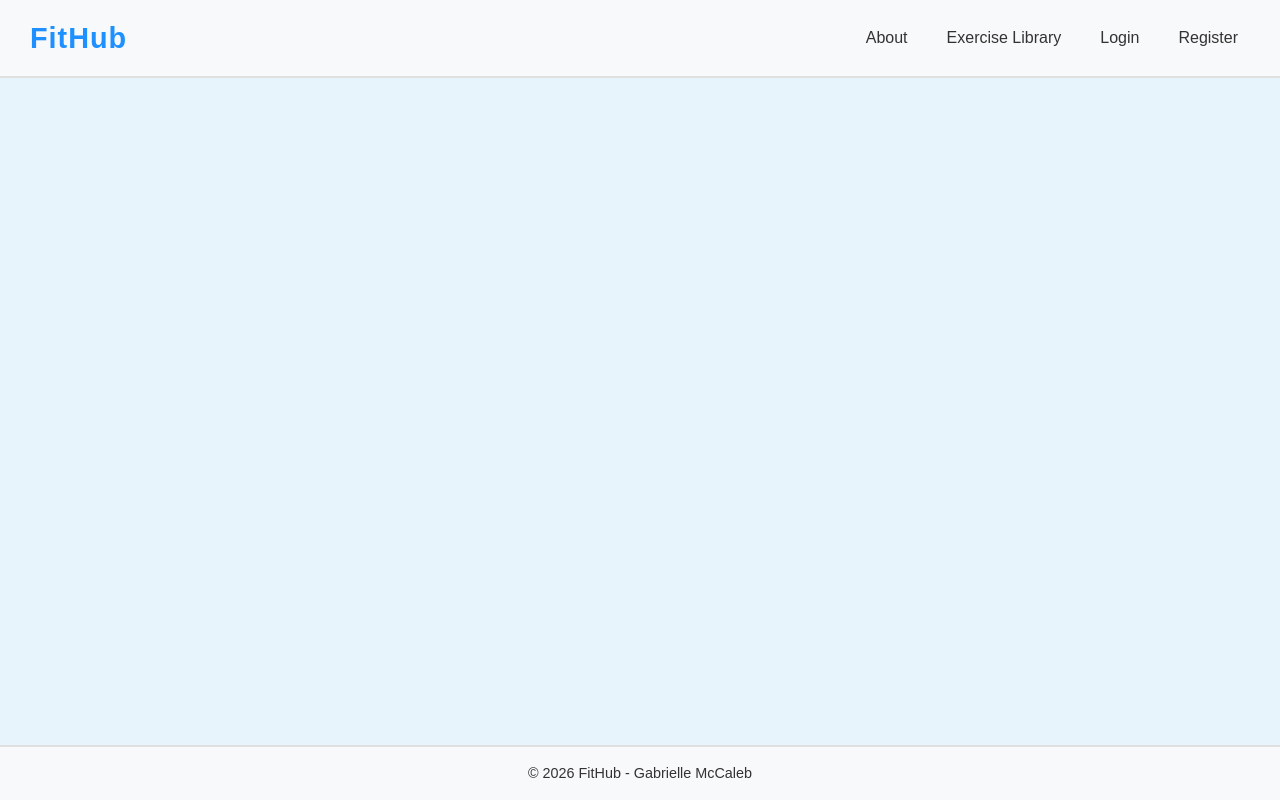
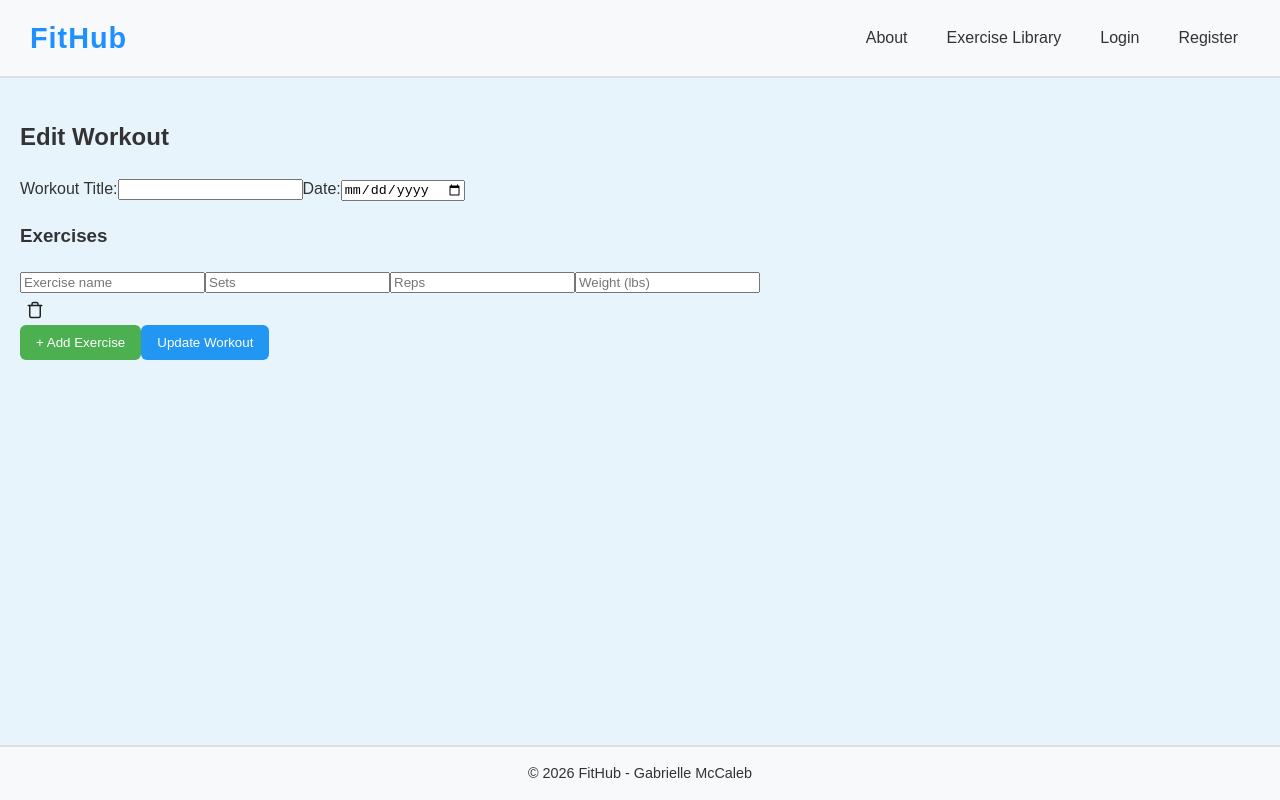
Before and after one commit to gmccaleb/unit-2-project-FItHub, a React (Vite) app in the folder fithub-frontend/: page /1/edit-workout/1 in a window 1280 px wide. Built offline with nearby package versions, Linux system fonts and the light colour scheme.

Commit message:
completed edit workout functionality

```diff
--- a/fithub-frontend/src/App.jsx
+++ b/fithub-frontend/src/App.jsx
@@ -12,6 +12,7 @@ import WorkoutHistory from "./components/Pages/WorkOutHistory";
 import Register from "./components/Pages/Register";
 import Login from "./components/Pages/Login";
 import { useAuth } from "./components/context/AuthContext";
+import EditWorkout from "./components/Pages/EditWorkout";
 
 function App() {
   const { user } = useAuth();
@@ -51,6 +52,14 @@ function App() {
             path="/:username/workout-submitted"
             element={<WorkoutSubmitted />}
           />
+          {/* <Route
+            path="/:username/workout-history/:workoutId/edit"
+            element={<EditWorkout />}
+          /> */}
+          <Route
+  path="/:username/edit-workout/:workoutId"
+  element={<EditWorkout />}
+/>
         </Routes>
       </div>
 
--- a/fithub-frontend/src/components/Pages/EditWorkout.jsx
+++ b/fithub-frontend/src/components/Pages/EditWorkout.jsx
@@ -1,9 +1,211 @@
-import React from 'react'
+import { useState, useEffect } from "react";
+import { useParams, useNavigate } from "react-router";
+import { useAuth } from "../context/AuthContext";
+import Button from "../reusable/Button";
+import TrashButton from "../reusable/TrashButton";
 
 function EditWorkout() {
-    return (
-        <div>   </div>
-    )
+  const { username } = useParams();
+  const { workoutId } = useParams();
+  const { user } = useAuth();
+  const navigate = useNavigate();
+
+  const [workout, setWorkout] = useState({
+    title: "",
+    date: "",
+    exercises: [{ exerciseName: "", sets: "", reps: "", weight: "" }],
+  });
+
+  const [loading, setLoading] = useState(true);
+
+  // Fetch the workout from backend
+  useEffect(() => {
+    if (!username || !workoutId) return;
+
+    const fetchWorkout = async () => {
+      try {
+        const res = await fetch(
+          `http://localhost:8080/${user.username}/workout-history/${workoutId}`,
+        );
+
+        if (!res.ok) throw new Error("Failed to fetch workout");
+
+        const data = await res.json();
+
+        if (!data.exercises || data.exercises.length === 0) {
+          data.exercises = [
+            { exerciseName: "", sets: "", reps: "", weight: "" },
+          ];
+        }
+
+        setWorkout(data);
+      } catch (error) {
+        console.error("Fetch workout error:", error);
+      } finally {
+        setLoading(false);
+      }
+    };
+
+    fetchWorkout();
+  }, [username, workoutId]);
+
+  if (loading) return <p>Loading workout...</p>;
+
+  // Handle input change for workout fields
+  const handleWorkoutChange = (e) => {
+    const { name, value } = e.target;
+    setWorkout((prev) => ({ ...prev, [name]: value }));
+  };
+
+  // Handle exercise field changes
+  const handleExerciseChange = (index, e) => {
+    const { name, value } = e.target;
+    const newExercises = [...workout.exercises];
+    newExercises[index][name] = value;
+    setWorkout((prev) => ({ ...prev, exercises: newExercises }));
+  };
+
+  const addExercise = () => {
+    setWorkout((prev) => ({
+      ...prev,
+      exercises: [
+        ...prev.exercises,
+        { exerciseame: "", sets: "", reps: "", weight: "" },
+      ],
+    }));
+  };
+
+  const removeExercise = (index) => {
+    if (workout.exercises.length === 1) return;
+    const newExercises = [...workout.exercises];
+    newExercises.splice(index, 1);
+    setWorkout((prev) => ({ ...prev, exercises: newExercises }));
+  };
+
+  // Submit updated workout
+  const handleSubmit = async (e) => {
+    e.preventDefault();
+
+    try {
+      const res = await fetch(
+        `http://localhost:8080/${user.username}/workout-history/${workoutId}`,
+        {
+          method: "PUT",
+          headers: {
+            "Content-Type": "application/json",
+          },
+          body: JSON.stringify(workout),
+        },
+      );
+
+      if (!res.ok) throw new Error("Failed to update workout");
+
+      alert("Workout updated successfully");
+      navigate(`/${username}/workout-history`);
+    } catch (error) {
+      console.error(error);
+      alert("Error updating workout");
+    }
+  };
+
+  return (
+    <main className="edit-workout">
+      <h2>Edit Workout</h2>
+      <form onSubmit={handleSubmit}>
+        <label>
+          Workout Title:
+          <input
+            type="text"
+            name="title"
+            value={workout.title}
+            onChange={handleWorkoutChange}
+            required
+          />
+        </label>
+
+        <label>
+          Date:
+          <input
+            type="date"
+            name="date"
+            value={workout.date.split("T")[0] || ""}
+            onChange={handleWorkoutChange}
+            required
+          />
+        </label>
+
+        <h3>Exercises</h3>
+        {workout.exercises.map((exercise, index) => (
+          <div key={index} className="exercise-row">
+            <input
+              type="text"
+              name="exerciseName"
+              placeholder="Exercise name"
+              value={exercise.exerciseName}
+              onChange={(e) => handleExerciseChange(index, e)}
+              required
+            />
+            <input
+              type="number"
+              name="sets"
+              placeholder="Sets"
+              value={exercise.sets}
+              onChange={(e) => handleExerciseChange(index, e)}
+              min="0"
+              onKeyDown={(e) => {
+                if (e.key === "e" || e.key === "E") {
+                  e.preventDefault();
+                }
+              }}
+            />
+            <input
+              type="number"
+              name="reps"
+              placeholder="Reps"
+              value={exercise.reps}
+              onChange={(e) => handleExerciseChange(index, e)}
+              min="0"
+              onKeyDown={(e) => {
+                if (e.key === "e" || e.key === "E") {
+                  e.preventDefault();
+                }
+              }}
+            />
+            <input
+              type="number"
+              name="weight"
+              placeholder="Weight (lbs)"
+              value={exercise.weight}
+              onChange={(e) => handleExerciseChange(index, e)}
+              min="0"
+              onKeyDown={(e) => {
+                if (e.key === "e" || e.key === "E") {
+                  e.preventDefault();
+                }
+              }}
+            />
+            {workout.exercises.length > 0 && (
+              <TrashButton onClick={() => removeExercise(index)} />
+            )}
+          </div>
+        ))}
+
+        <Button
+          type="button"
+          text="+ Add Exercise"
+          onClick={addExercise}
+          className="add-exercise"
+        />
+
+        <Button
+          type="submit"
+          text="Update Workout"
+          onClick={handleSubmit}
+          className="submit"
+        />
+      </form>
+    </main>
+  );
 }
 
-export default EditWorkout
+export default EditWorkout;
--- a/fithub-frontend/src/components/Pages/WorkoutHistory.jsx
+++ b/fithub-frontend/src/components/Pages/WorkoutHistory.jsx
@@ -1,11 +1,14 @@
 import { useState, useEffect } from "react";
 import { useAuth } from "../context/AuthContext";
 import TrashButton from "../reusable/TrashButton";
+import { useNavigate } from "react-router";
+import { Pencil, PencilIcon } from "lucide-react";
 
 function WorkoutHistory() {
   const { user } = useAuth();
   const [workoutHistory, setWorkoutHistory] = useState([]);
   const [loading, setLoading] = useState(true);
+  const navigate = useNavigate();
 
   // Fetches workout history from backend API and updates state
   const fetchHistory = async () => {
@@ -55,6 +58,10 @@ function WorkoutHistory() {
       console.error(error);
       alert("Error deleting workout");
     }
+  };
+
+  const handleEditWorkout = (id) => {
+    navigate(`/${user.username}/edit-workout/${id}`);
   };
 
   if (loading) return <p>Loading workout history...</p>;
@@ -107,9 +114,18 @@ function WorkoutHistory() {
                   </td>
 
                   <td>
-                    <TrashButton
-                      onClick={() => handleDeleteWorkout(workout.id)}
-                    />
+                    <div className="action-buttons">
+                      <button
+                        className="edit-btn"
+                        onClick={() => handleEditWorkout(workout.id)}
+                      >
+                        <PencilIcon size={18} />
+                      </button>
+
+                      <TrashButton
+                        onClick={() => handleDeleteWorkout(workout.id)}
+                      />
+                    </div>
                   </td>
                 </tr>
               ))}
--- a/fithub-frontend/src/components/reusable/button.css
+++ b/fithub-frontend/src/components/reusable/button.css
@@ -93,3 +93,35 @@
   color: #ff3b3b;
   transform: scale(1.08);
 }
+
+.action-buttons {
+  display: flex;
+  gap: 8px;
+  justify-content: center;
+  align-items: center;
+}
+
+/* Edit Button */
+
+.edit-btn {
+  background: none;
+  border: none;
+  cursor: pointer;
+  padding: 6px;
+  border-radius: 8px;
+  display: flex;
+  align-items: center;
+  justify-content: center;
+  color: #222;
+  transition: all 0.2s ease;
+}
+
+.edit-btn:hover {
+  background: #e6f0ff;
+  color: #3b82f6;
+  transform: scale(1.08);
+}
+
+.edit-btn:active {
+  transform: scale(0.95);
+}
```
